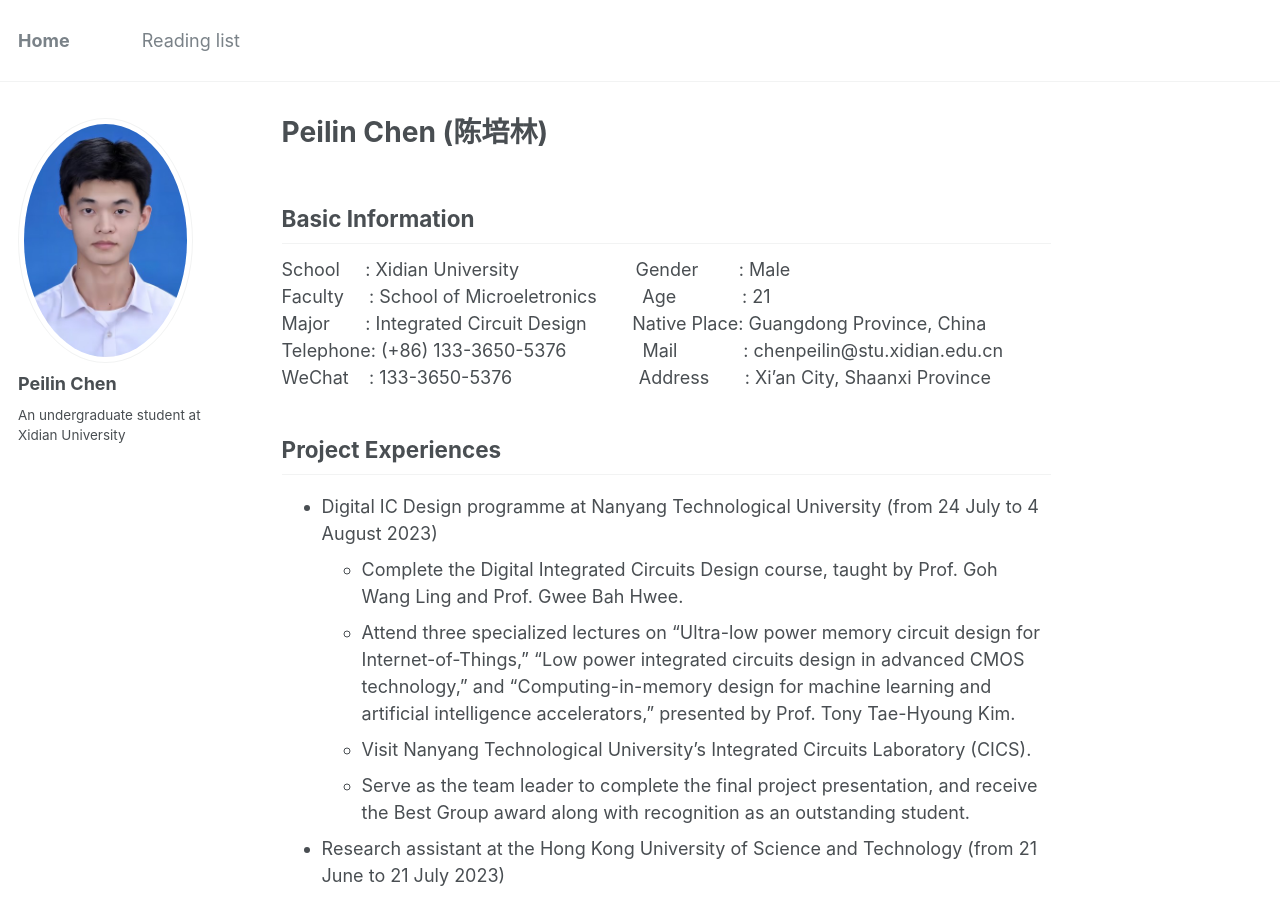
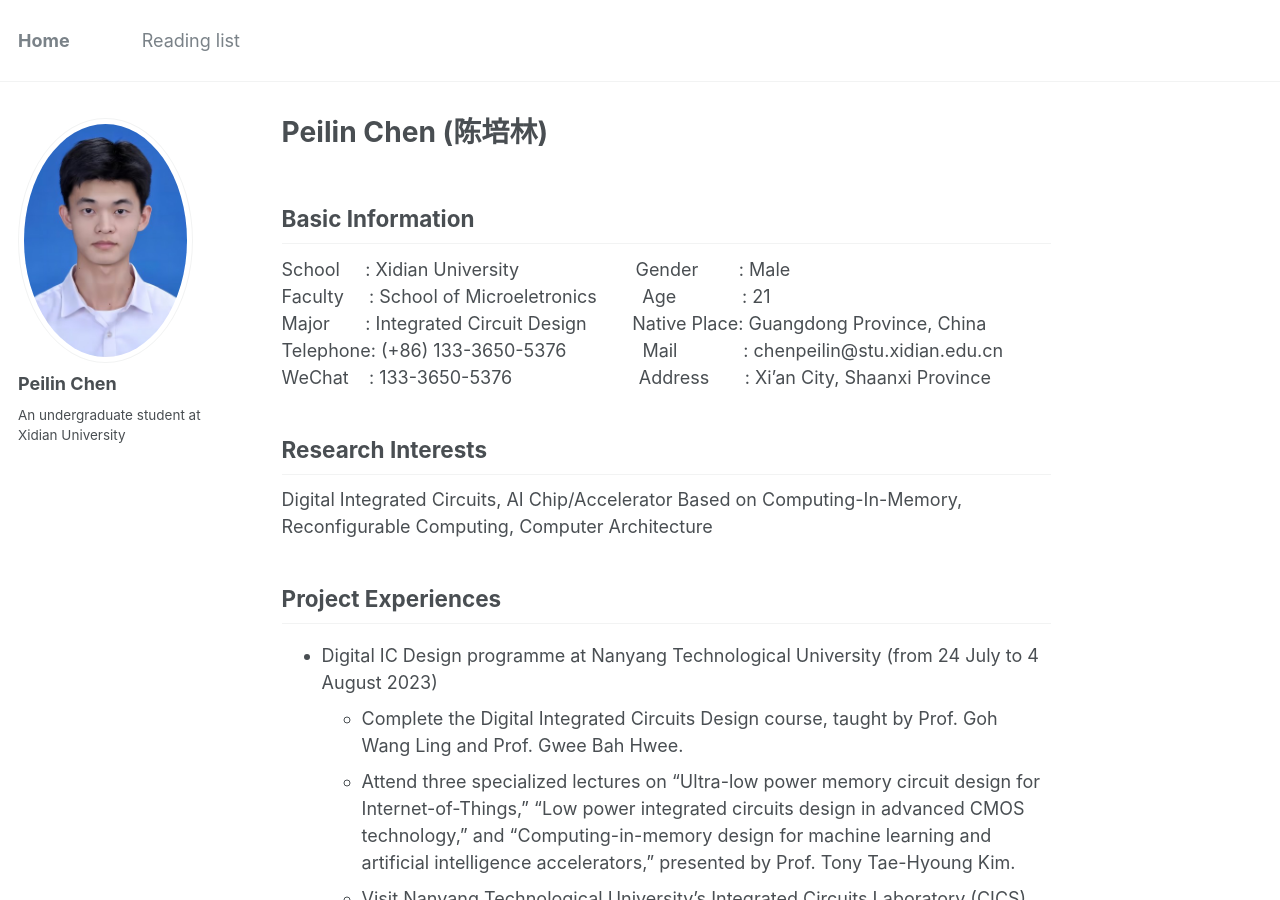
Before and after one commit to peilin-chen/peilin-chen.github.io, a Jekyll site: the page built from _pages/about.md, in a window 1280 px wide and 900 px high. Built offline with Jekyll 4.4.1, drawn with Linux system fonts in a browser that asks for light colours.

Commit message:
Update about.md

```diff
--- a/_pages/about.md
+++ b/_pages/about.md
@@ -14,6 +14,9 @@ Faculty&nbsp;&nbsp;&nbsp;&nbsp;&nbsp;:&nbsp;School of Microeletronics&nbsp;&nbsp
 Major&nbsp;&nbsp;&nbsp;&nbsp;&nbsp;&nbsp;&nbsp;:&nbsp;Integrated Circuit Design&nbsp;&nbsp;&nbsp;&nbsp;&nbsp;&nbsp;&nbsp;&nbsp;&nbsp;Native Place: Guangdong Province, China
 Telephone:&nbsp;(+86) 133-3650-5376&nbsp;&nbsp;&nbsp;&nbsp;&nbsp;&nbsp;&nbsp;&nbsp;&nbsp;&nbsp;&nbsp;&nbsp;&nbsp;&nbsp;&nbsp;Mail&nbsp;&nbsp;&nbsp;&nbsp;&nbsp;&nbsp;&nbsp;&nbsp;&nbsp;&nbsp;&nbsp;&nbsp;&nbsp;: chenpeilin@stu.xidian.edu.cn
 WeChat&nbsp;&nbsp;&nbsp;&nbsp;:&nbsp;133-3650-5376&nbsp;&nbsp;&nbsp;&nbsp;&nbsp;&nbsp;&nbsp;&nbsp;&nbsp;&nbsp;&nbsp;&nbsp;&nbsp;&nbsp;&nbsp;&nbsp;&nbsp;&nbsp;&nbsp;&nbsp;&nbsp;&nbsp;&nbsp;&nbsp;&nbsp;Address&nbsp;&nbsp;&nbsp;&nbsp;&nbsp;&nbsp;&nbsp;: Xi'an City, Shaanxi Province
+
+## Research Interests
+Digital Integrated Circuits, AI Chip/Accelerator Based on Computing-In-Memory, Reconfigurable Computing, Computer Architecture
 
 ## Project Experiences
 * Digital IC Design programme at Nanyang Technological University (from 24 July to 4 August 2023)
```
